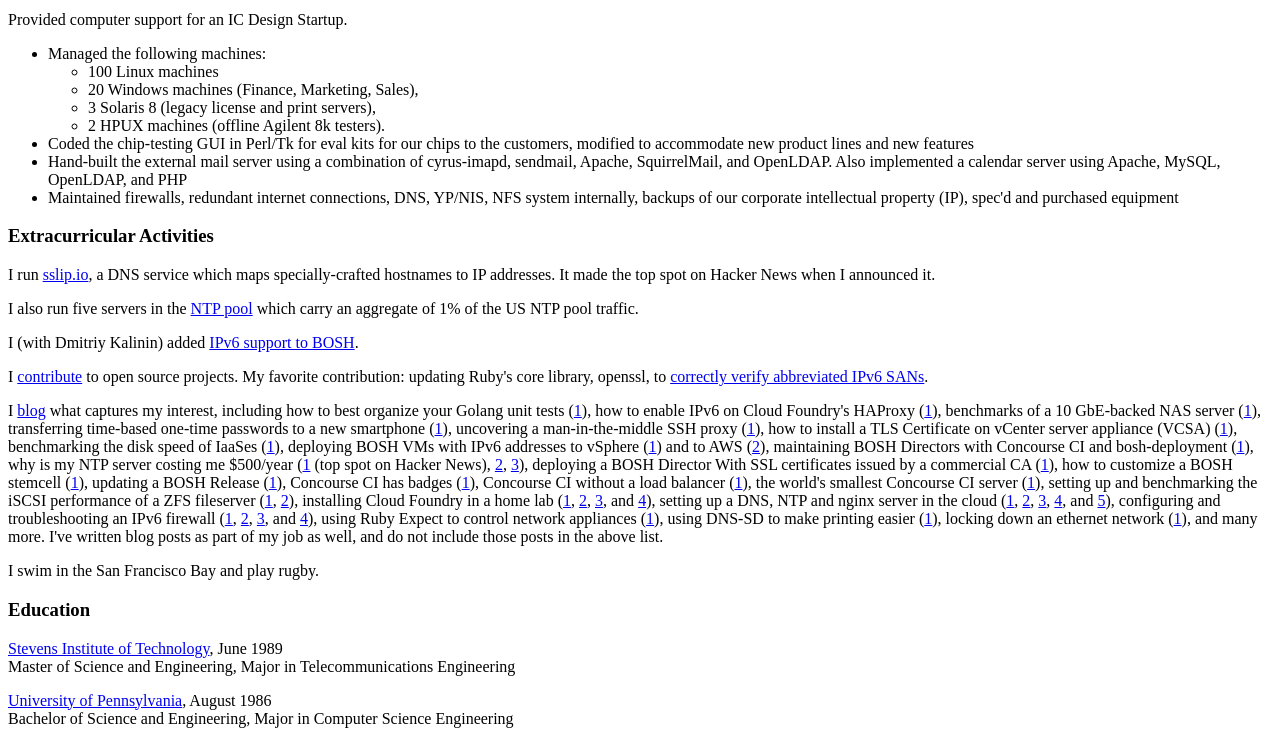
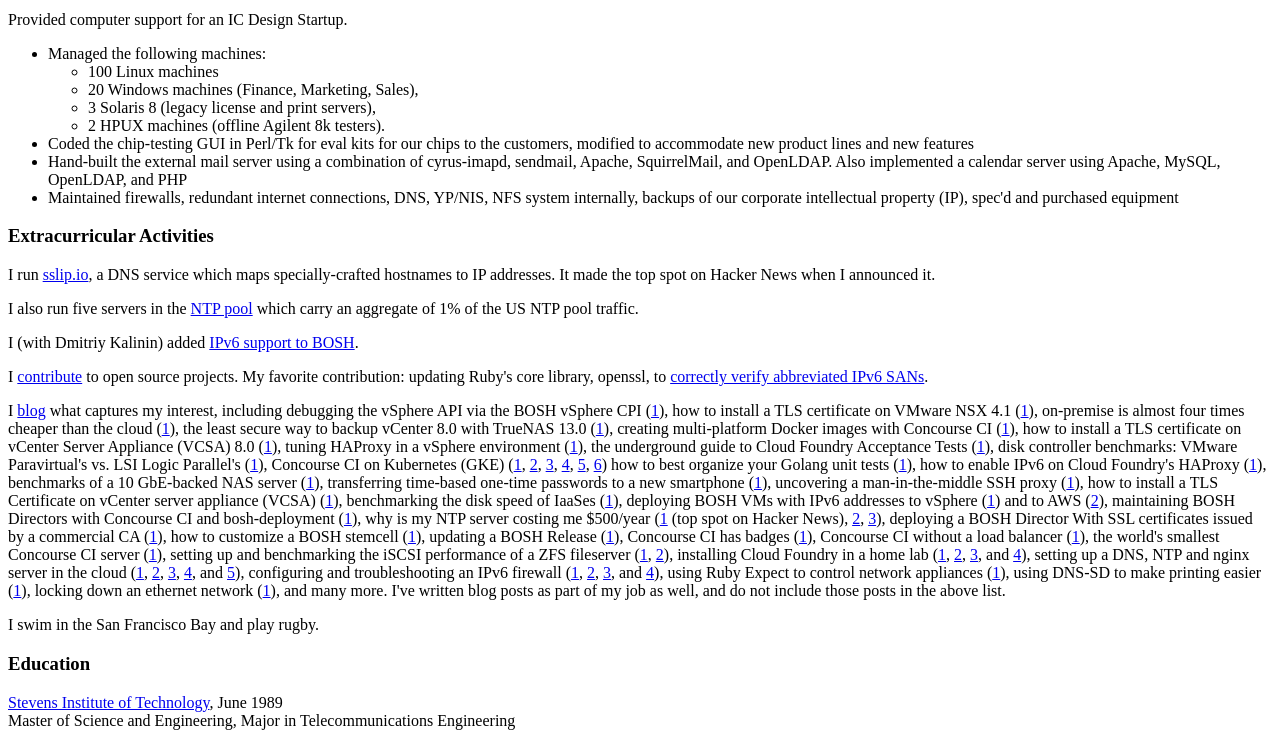
Before and after one commit to cunnie/brian.cunnie.com, a plain HTML site: page resume/index.html in a window 1280 px wide. Shown: the part 1211-1952 px from the top of the page. Drawn offline with Linux system fonts and the light colour scheme.

Commit message:
Add Broadcom to resume, update blog posts

```diff
--- a/resume/index.html
+++ b/resume/index.html
@@ -1,17 +1,12 @@
+<!-- https://markdowntohtml.com/ to convert -->
+<!-- tidy -im -w 120 index.html # to tidy -->
 <!DOCTYPE html>
 <html>
 <head>
   <meta name="generator" content="HTML Tidy for HTML5 for Apple macOS version 5.8.0">
-  <style>
-  body {
-   color: black;
-  }
-  </style>
   <title>Brian Cunnie</title>
 </head>
 <body>
-  <!-- https://markdowntohtml.com/ to convert -->
-  <!-- tidy -im -w 120 index.html # to tidy -->
   <h2 align="center">Brian Cunnie</h2>
   <h4 align="center">Software Developer</h4>
   <p align="center">1711 Washington St. Apt 8<br>
@@ -31,7 +26,8 @@
   <p><em>Network Protocols & Services</em>: TCP/IP (routing, DHCP, IPv6, NDP, firewalls (iptables and pf)), DNS (BIND,
   named, djbdns, PowerDNS), email (Sendmail, qmail, Postfix), HTTP servers (Apache, nginx)</p>
   <h3 id="experience">Experience</h3>
-  <p><strong>Software Engineer, <a href="https://vmware.com/">VMware</a> (formerly Pivotal), San Francisco, CA<br>
+  <p><strong>Software Engineer, <a href="https://broadcom.com/">Broadcom</a> (formerly VMware, formerly Pivotal), San
+  Francisco, CA<br>
   6/11 to present</strong></p>
   <ul>
     <li>BOSH: maintained BOSH, a virtual machine (VM) orchestrator (Ruby) CPIs: maintained the Ruby-based Cloud
@@ -105,8 +101,22 @@
   contribution: updating Ruby's core library, openssl, to <a href=
   "https://github.com/ruby/openssl/commit/9322a104d16b02c7a79f9ab589859c9d63fabf52">correctly verify abbreviated IPv6
   SANs</a>.</p>
-  <p>I <a href="https://blog.nono.io">blog</a> what captures my interest, including how to best organize your Golang
-  unit tests (<a href=
+  <p>I <a href="https://blog.nono.io">blog</a> what captures my interest, including debugging the vSphere API via the
+  BOSH vSphere CPI (<a href="https://blog.nono.io/post/debugging_vsphere_cpi_api/">1</a>), how to install a TLS
+  certificate on VMware NSX 4.1 (<a href="https://blog.nono.io/post/nsx_tls/">1</a>), on-premise is almost four times
+  cheaper than the cloud (<a href="https://blog.nono.io/post/on-premise_vs_cloud/">1</a>), the least secure way to
+  backup vCenter 8.0 with TrueNAS 13.0 (<a href="https://blog.nono.io/post/backup_vcenter_w_truenas/">1</a>), creating
+  multi-platform Docker images with Concourse CI (<a href=
+  "https://blog.nono.io/post/multi-platform_docker_images_with_concourse/">1</a>), how to install a TLS certificate on
+  vCenter Server Appliance (VCSA) 8.0 (<a href="https://blog.nono.io/post/vcenter_8.0_tls/">1</a>), tuning HAProxy in a
+  vSphere environment (<a href="https://blog.nono.io/post/tuning_haproxy/">1</a>), the underground guide to Cloud
+  Foundry Acceptance Tests (<a href="https://blog.nono.io/post/underground_guide_to_cf_acceptance/">1</a>), disk
+  controller benchmarks: VMware Paravirtual's vs. LSI Logic Parallel's (<a href=
+  "https://blog.nono.io/post/pvscsi/">1</a>), Concourse CI on Kubernetes (GKE) (<a href=
+  "https://blog.nono.io/post/concourse_on_k8s-1/">1</a>, <a href="https://blog.nono.io/post/concourse_on_k8s-2/">2</a>,
+  <a href="https://blog.nono.io/post/concourse_on_k8s-3/">3</a>, <a href=
+  "https://blog.nono.io/post/concourse_on_k8s-4/">4</a>, <a href="https://blog.nono.io/post/concourse_on_k8s-5/">5</a>,
+  <a href="https://blog.nono.io/post/concourse_on_k8s-6/">6</a>) how to best organize your Golang unit tests (<a href=
   "https://tanzu.vmware.com/content/pivotal-engineering-journal/flow-your-tests-like-your-code-2">1</a>), how to enable
   IPv6 on Cloud Foundry's HAProxy (<a href=
   "https://tanzu.vmware.com/content/pivotal-engineering-journal/how-to-enable-ipv6-on-your-cloud-foundrys-haproxy-2">1</a>),
```
Also changed, not shown: 1 other file.
